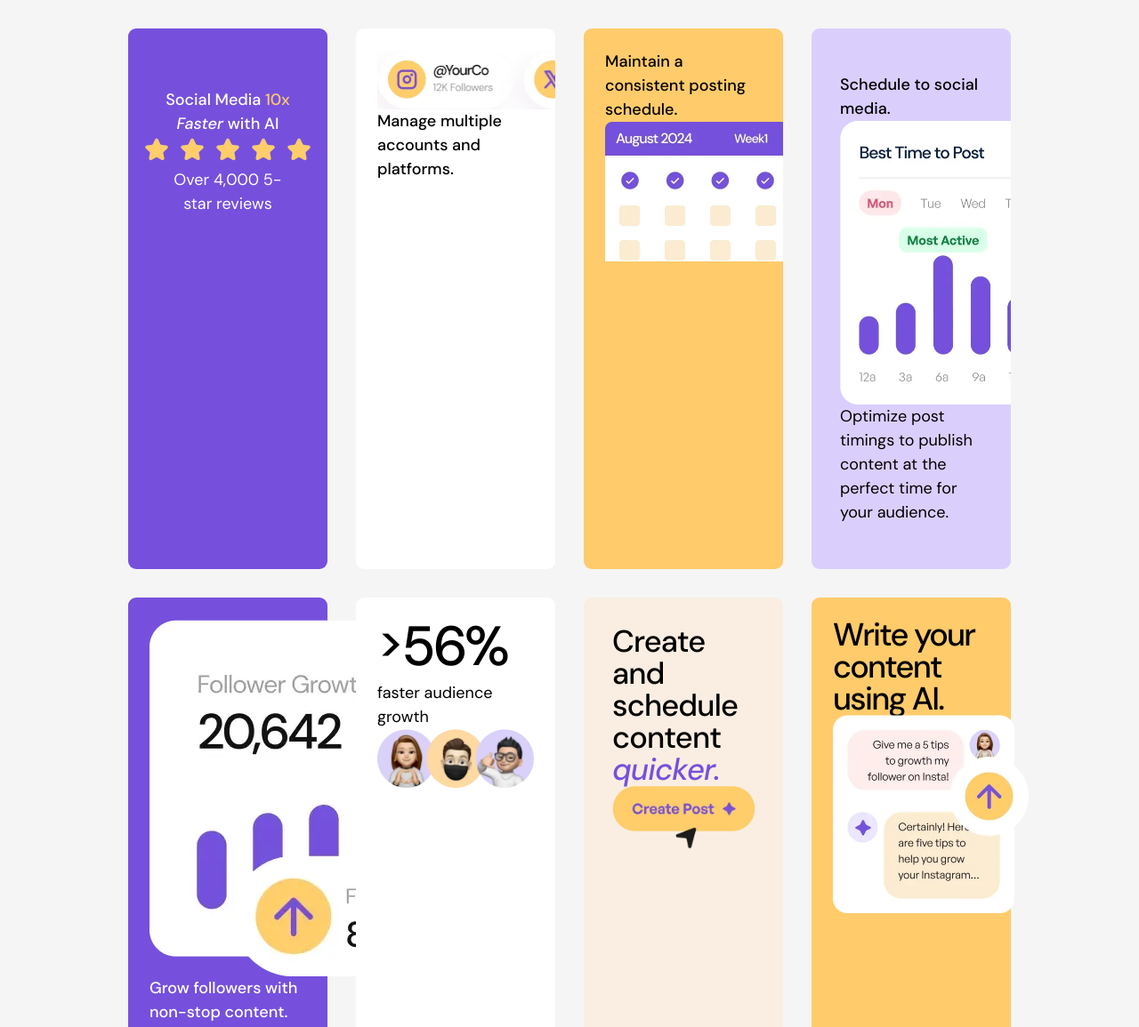
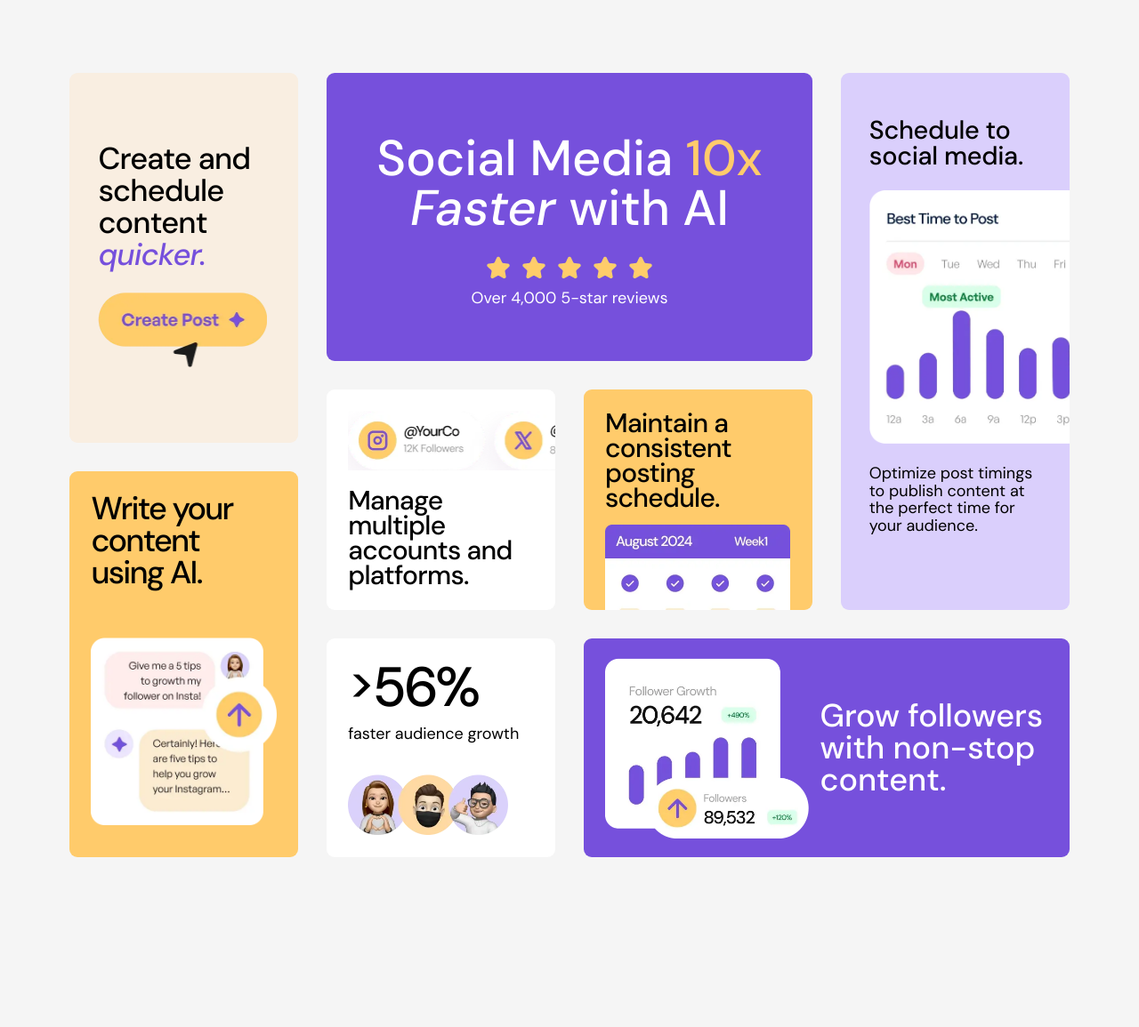
Before and after one commit to adityaphasu/bento-grid, a website built with Vite: page index.html in a window 1280 px wide. Shown: the top 1155 px of the page at 89% size. After the commit the page ends 1028 px from the top, so only its background shows below. Built offline with nearby package versions, Linux system fonts and the light colour scheme.

Commit message:
refactor card styles and grid layout for improved responsiveness

```diff
--- a/style.css
+++ b/style.css
@@ -21,7 +21,9 @@
 
 body {
   font-size: 1.125rem;
-  font-family: DM Sans, sans-serif;
+  font-family:
+    DM Sans,
+    sans-serif;
   background-color: hsl(0deg 0% 96.08%);
   padding: 2rem 1rem;
 }
@@ -34,4 +36,129 @@ h3 {
 
 .card {
   border-radius: 0.5em;
+  display: flex;
+  flex-direction: column;
 }
+
+.card-1 {
+  h1 {
+    font-size: 2.7rem;
+    line-height: 2.65rem;
+  }
+}
+
+.card-2,
+.card-3 {
+  h2 {
+    font-size: 1.5rem;
+    line-height: 1.6rem;
+    letter-spacing: -0.015em;
+  }
+}
+
+.card-4 {
+  h2 {
+    font-size: 1.45rem;
+  }
+  p {
+    line-height: 1.25rem;
+  }
+}
+
+.card-5 {
+  h2 {
+    font-size: 1.75rem;
+    line-height: 1.8rem;
+  }
+}
+
+@media (min-width: 48rem) {
+  .grid-container {
+    grid-template-areas:
+      "card-1 card-1"
+      "card-2 card-3"
+      "card-4 card-5"
+      "card-7 card-6"
+      "card-7 card-8";
+  }
+
+  .card-1 {
+    grid-area: card-1;
+  }
+
+  .card-2 {
+    grid-area: card-2;
+  }
+
+  .card-3 {
+    grid-area: card-3;
+  }
+
+  .card-4 {
+    grid-area: card-4;
+  }
+
+  .card-5 {
+    grid-area: card-5;
+  }
+  .card-6 {
+    grid-area: card-6;
+  }
+
+  .card-7 {
+    grid-area: card-7;
+  }
+
+  .card-8 {
+    grid-area: card-8;
+  }
+}
+
+@media (min-width: 64rem) {
+  body {
+    padding: 5.15rem 1rem 4rem;
+  }
+  .grid-container {
+    grid-template-rows: repeat(2, 146px) repeat(2, 60px) 64px 246px;
+    grid-template-areas:
+      "card-7 card-1 card-1 card-4"
+      "card-7 card-1 card-1 card-4"
+      "card-7 card-2 card-3 card-4"
+      "card-8 card-2 card-3 card-4"
+      "card-8 card-2 card-3 card-4"
+      "card-8 card-6 card-5 card-5";
+  }
+
+  .card-1 {
+    h1 {
+      font-size: 3.5rem;
+      line-height: 3.5rem;
+    }
+  }
+
+  .card-2,
+  .card-3 {
+    h2 {
+      font-size: 1.875rem;
+      line-height: 1.75rem;
+      letter-spacing: -0.025em;
+    }
+  }
+
+  .card-4 {
+    h2 {
+      font-size: 1.8rem;
+      line-height: 1.8rem;
+      letter-spacing: -0.01em;
+    }
+    p {
+      line-height: 1.22rem;
+    }
+  }
+  .card-5 {
+    h2 {
+      font-size: 2.25rem;
+      line-height: 2.25rem;
+    }
+  }
+}
--- a/tailwind.config.js
+++ b/tailwind.config.js
@@ -3,14 +3,17 @@ export default {
   content: ["./*.{html,js}"],
   theme: {
     extend: {
+      screens: {
+        xl: "1440px",
+      },
       colors: {
         "purple-primary": "hsl(254, 88%, 90%)",
         "purple-secondary": "hsl(256, 67%, 59%)",
         "yellow-primary": "hsl(31, 66%, 93%)",
         "yellow-secondary": "hsl(39, 100%, 71%)",
-        "blackish": "hsl(0, 0%, 7%)",
-      }
+        blackish: "hsl(0, 0%, 7%)",
+      },
     },
   },
   plugins: [],
-}
+};
```
